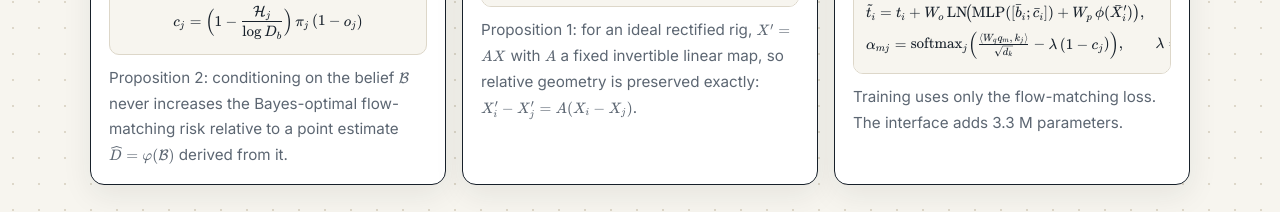
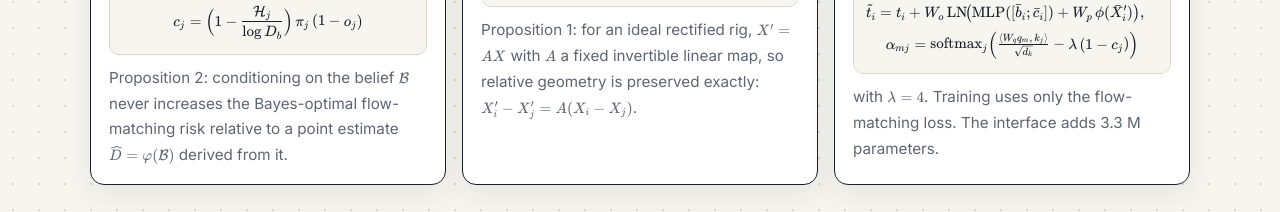
Before and after one commit to peacelwh/StereoLift, a plain HTML site: page index.html in a window 1280 px wide. Shown: the part 3287-3499 px from the top of the page. Drawn offline with nearby package versions, Linux system fonts and the light colour scheme.

Commit message:
Method card 3: shorter attention equation

```diff
--- a/index.html
+++ b/index.html
@@ -104,8 +104,8 @@
       <h4><span class="k">3</span>Embedding + relation tokens</h4>
       <p>Confidence-weighted pooling aligns the belief with the \(16\times16\) token grid and a zero-initialized residual adds it to each visual token. Sixteen FiLM-conditioned queries then attend over all native cells, with a penalty on unreliable ones:</p>
       <div class="eq">\[ \tilde t_i=t_i+W_o\,\mathrm{LN}\!\big(\mathrm{MLP}([\bar b_i;\bar c_i])+W_p\,\phi(\bar X'_i)\big),\qquad W_o\leftarrow 0 \]
-      \[ \alpha_{mj}=\operatorname{softmax}_j\!\Big(\tfrac{\langle W_q q_m,\,k_j\rangle}{\sqrt{d_k}}-\lambda\,(1-c_j)\Big),\qquad \lambda=4 \]</div>
-      <p>Training uses only the flow-matching loss. The interface adds 3.3 M parameters.</p>
+      \[ \alpha_{mj}=\operatorname{softmax}_j\!\Big(\tfrac{\langle W_q q_m,\,k_j\rangle}{\sqrt{d_k}}-\lambda\,(1-c_j)\Big) \]</div>
+      <p>with \(\lambda=4\). Training uses only the flow-matching loss. The interface adds 3.3 M parameters.</p>
     </div>
   </div>
 </section>
```
